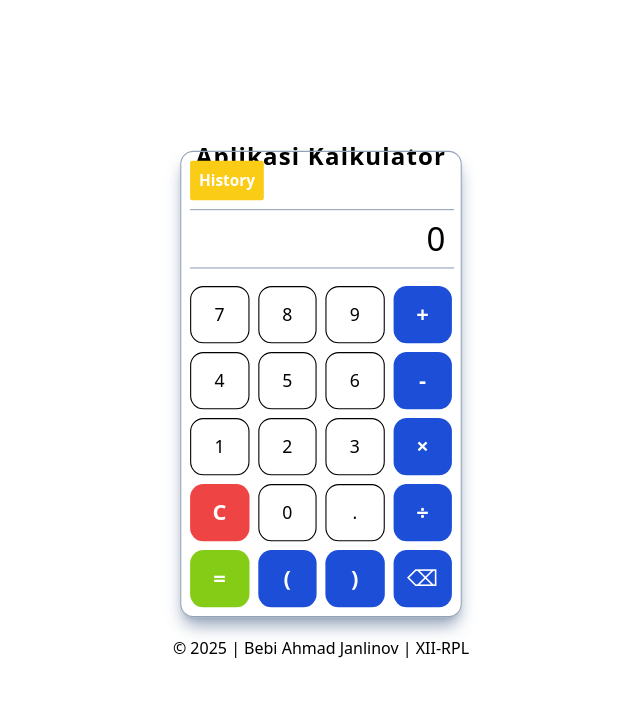
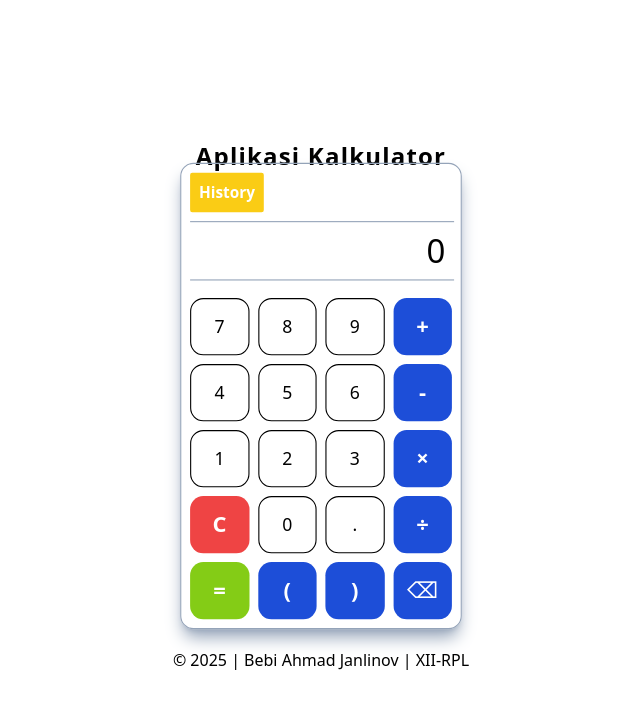
Before and after one commit to Ertridh/ukk-aplikasi-kalkulator, a website: page public/index.html in a window 1280 px wide. Shown: the whole page, without its empty margins (319-959 px from the left). Drawn offline with Linux system fonts and the light colour scheme.

Commit message:
Update index.html

```diff
--- a/public/index.html
+++ b/public/index.html
@@ -12,7 +12,7 @@
 <!-- Konten Utama -->
 <main class="min-h-screen flex justify-center items-center flex-col">
     <!-- Header -->
-    <header class="py-10 w-full text-center">
+    <header class="py-3 mb-10 w-full text-center">
         <h1 class="font-bold text-lg sm:text-xl md:text-2xl lg:3xl tracking-wider">Aplikasi Kalkulator</h1>
     </header>
     <div class="flex lg:gap-10">
```
